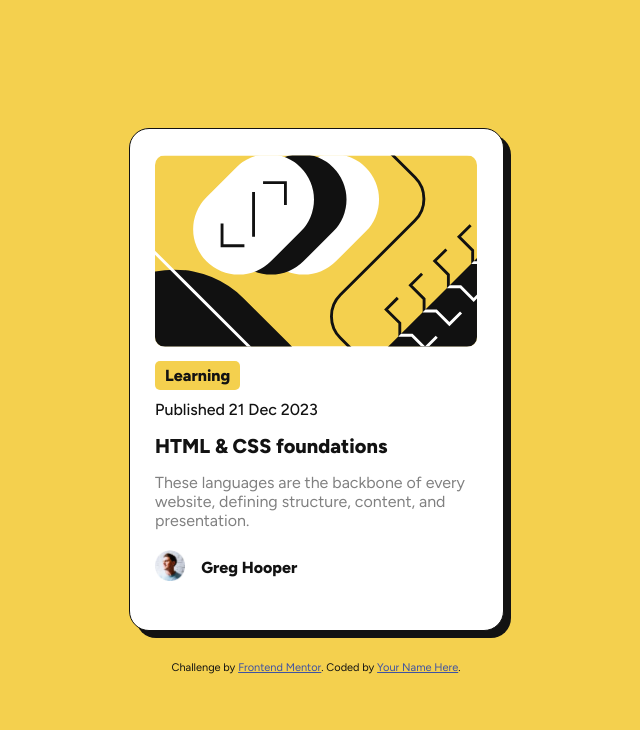
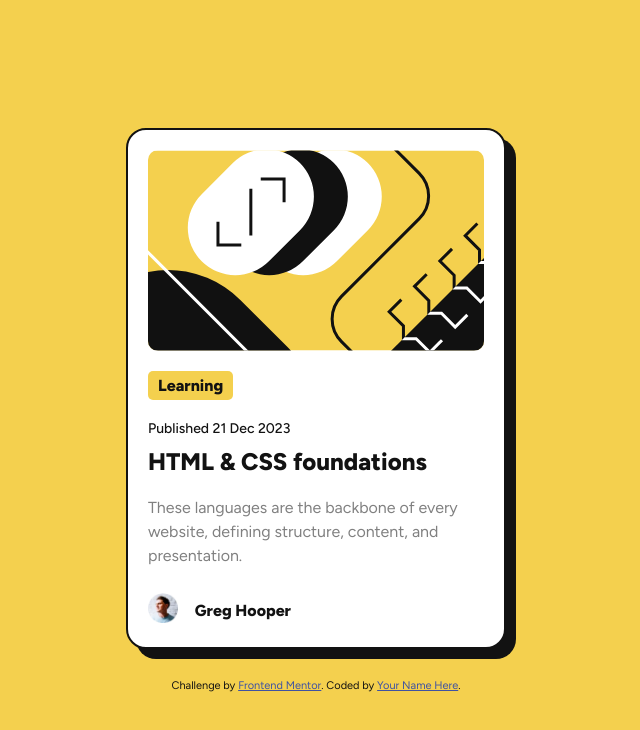
Before and after one commit to nabil4416/blog-preview-card-main, a plain HTML site: page index.html in a window 1280 px wide. Shown: the whole page, without its empty margins (324-964 px from the left). Drawn offline with Linux system fonts and the light colour scheme.

Commit message:
3rd commit

```diff
--- a/index.html
+++ b/index.html
@@ -18,7 +18,7 @@
 <body>
 <div class="container">
     <img class="hero" src="assets/images/illustration-article.svg" alt="">
-  <div class="btn">Learning</div>
+  <div class="btn"><p>Learning</p></div>
   <p class="Published">Published 21 Dec 2023</p>
   <h1><a href="">HTML & CSS foundations</a></h1>
   <p class="paragraphe">These languages are the backbone of every website, defining structure,
--- a/style.css
+++ b/style.css
@@ -12,21 +12,25 @@ body{
     flex-direction: column;
     color: hsl(0, 0%, 7%);
     font-family: "Figtree", sans-serif;
-    font-size: 16px;
 }
 .container {
     margin-top: 10%;
-    width: 375px;
+    width: 380px;
     background: hsl(0, 0%, 100%);
     border-radius: 20px;
-    padding: 2%;
-    border: 1px solid hsl(0, 0%, 7%);
+    padding: 20px;
+    border: 2px solid hsl(0, 0%, 7%);
     margin-bottom: 30px;
-    box-shadow: 7px 7px hsl(0, 0%, 7%);
+    box-shadow: 10px 10px hsl(0, 0%, 7%);
+    display: flex;
+    flex-direction: column;
+    justify-content: center;
 }
 
 .hero {
     border-radius: 10px;
+}
+.hero img {
     width: 100%;
 }
 .btn {
@@ -34,17 +38,21 @@ body{
     background-color: hsl(47, 88%, 63%);
     padding: 5px 10px;
     border-radius: 5px;
-    margin: 10px 0;
+    margin: 20px 0;
+}
+.btn p {
     font-weight:800;
+    font-size: 10;
 }
 .Published {
-    margin-bottom: 15px;
+    margin-bottom: 10px;
     font-weight:500;
+    font-size: 14px;
 }
 
 h1 {
-    font-size: 20px;
-    margin-bottom: 15px;
+    font-size: 24px;
+    margin-bottom: 20px;
     font-weight:800;
 }
 h1 a {
@@ -57,12 +65,13 @@ a:hover {
 
 .paragraphe {
     color: hsl(0, 0%, 50%);
+    line-height: 24px;
 }
 
 .signature {
     display: flex;
     align-items: center;
-    margin: 20px 0;
+    margin: 25px 0 0;
 }
 .profile {
     width: 30px;
```
